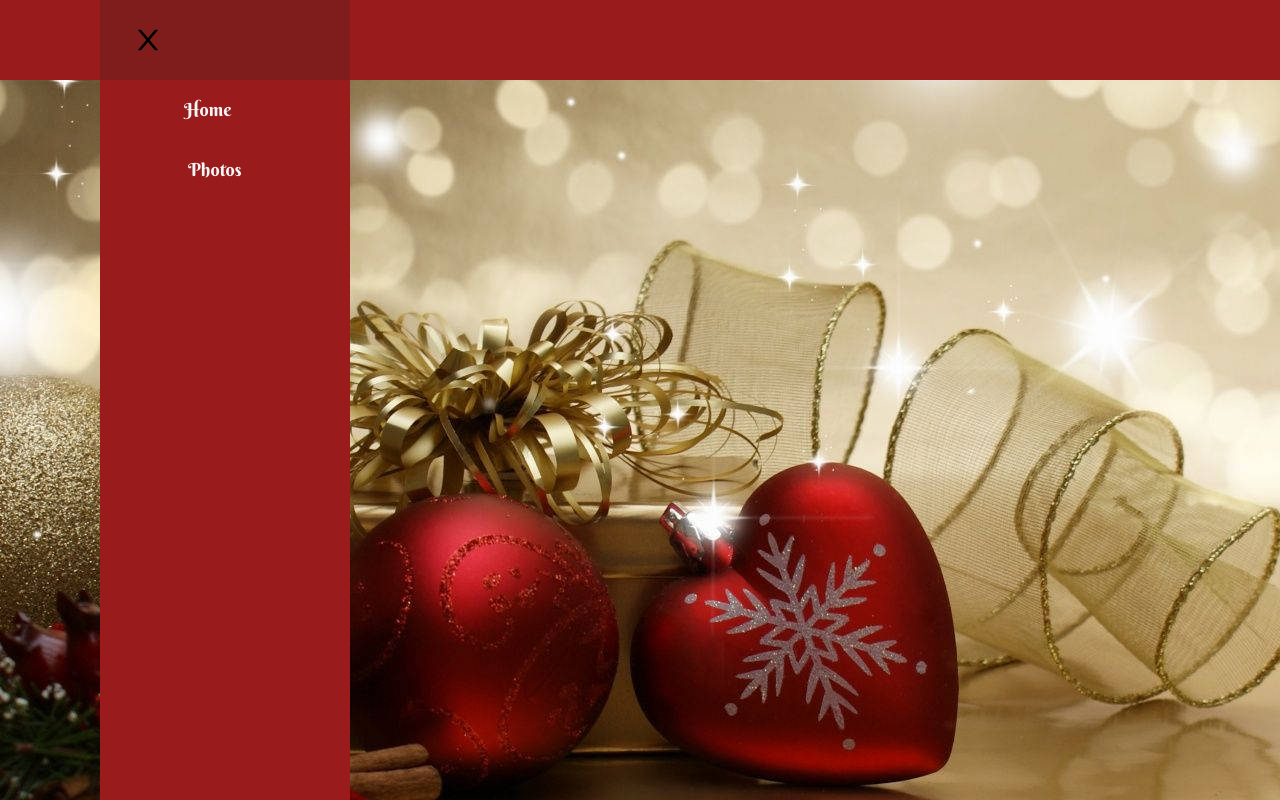
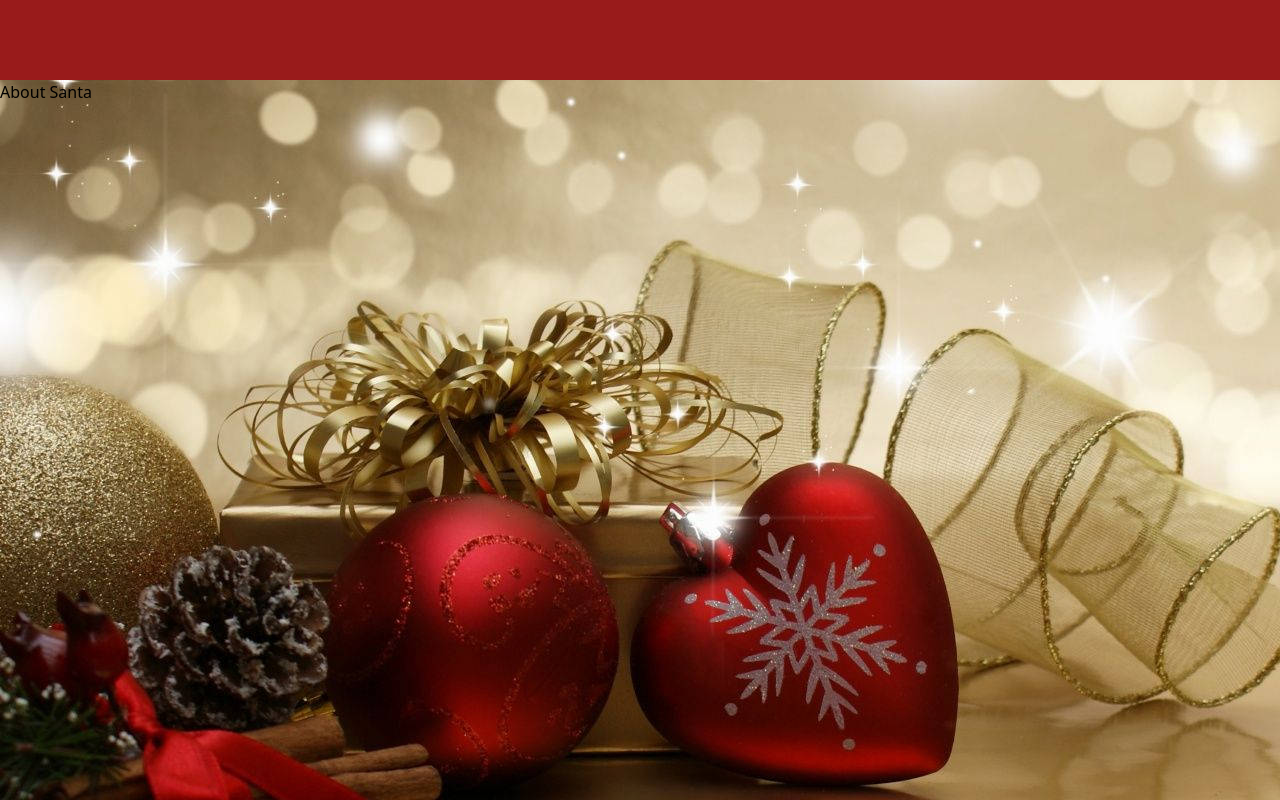
Before and after one commit to aliceDownTheRabbitHole7/Santa_app, a React (Vite) app: page / in a window 1280 px wide. Built offline with nearby package versions, Linux system fonts and the light colour scheme; some icons are missing; a web font is replaced by a local one.

Commit message:
Finished the navbar

```diff
--- a/src/App.jsx
+++ b/src/App.jsx
@@ -1,5 +1,7 @@
 import React from 'react'
 import SideBar from './components/SideBar/SideBar'
+import About from './pages/About'
+import Photos from './pages/Photos'
 import { BrowserRouter, Routes, Route } from 'react-router-dom'
 
 function App() {
@@ -8,7 +10,8 @@ function App() {
       <BrowserRouter>
         <SideBar />
         <Routes>
-          <Route path='/' />
+          <Route path='/' exact element={(<About />)} />
+          <Route path='/photos' element={(<Photos />)} />
         </Routes>
       </BrowserRouter>
     </div>
--- a/src/components/SideBar/SideBar.css
+++ b/src/components/SideBar/SideBar.css
@@ -28,7 +28,7 @@
     justify-content: center;
     position: fixed;
     top: 0;
-    /* left: -100%; */
+    left: -100%;
     transition: 850ms;
 }
 
@@ -39,7 +39,6 @@
 
 .nav-text {
     font-family: 'Berkshire Swash', serif;
-    font-size: xx-large;
     display: flex;
     justify-content: start;
     align-items: center;
@@ -60,9 +59,9 @@
     border-radius: 4px;
 }
 
-.nav-text a:hover {
+/* .nav-text a:hover {
     background-color: var(--tw-green-6);
-}
+} */
 
 .nav-menu-items {
     width: 100%;
--- a/src/components/SideBar/SideBar.jsx
+++ b/src/components/SideBar/SideBar.jsx
@@ -3,7 +3,8 @@ import * as AiIcons from "react-icons/ai";
 import * as FaIcons from "react-icons/fa6";
 import { Link } from "react-router-dom";
 import { SideBarData } from "./SideBarData";
-import './SideBar.css'
+import "./SideBar.css";
+import { IconContext } from "react-icons";
 
 function SideBar({ children }) {
   const [sidebar, setSidebar] = useState(false);
@@ -11,13 +12,15 @@ function SideBar({ children }) {
   const showSidebar = () => setSidebar(!sidebar);
 
   return (
+    <>
+      <IconContext.Provider value={{color: '#fff'}}>
         <div className="navbar">
           <Link to="#" className="menu-bars">
             <FaIcons.FaBars onClick={showSidebar} className="h-6 w-6 mr-5" />
           </Link>
           <div>
             <nav className={sidebar ? "nav-menu active" : "nav-menu"}>
-          <ul className="nav-menu-items">
+              <ul className="nav-menu-items" onClick={showSidebar}>
                 <li className="navbar-toggle">
                   <Link to="#" className="menu-bars">
                     <AiIcons.AiOutlineClose />
@@ -26,7 +29,7 @@ function SideBar({ children }) {
                 {SideBarData.map((item, index) => {
                   return (
                     <li key={index} className={item.class}>
-                  <Link to={item.path}>
+                      <Link to={item.path} className="nav-link">
                         {item.icon}
                         <span className="ml-3">{item.title}</span>
                       </Link>
@@ -37,6 +40,8 @@ function SideBar({ children }) {
             </nav>
           </div>
         </div>
+      </IconContext.Provider>
+    </>
   );
 }
 
--- a/src/index.css
+++ b/src/index.css
@@ -3,17 +3,27 @@
 @tailwind utilities;
 @import url('https://fonts.googleapis.com/css2?family=Berkshire+Swash&family=Updock&display=swap');
 
-/* @layer components {
-    .sidebar-icon {
-        @apply relative flex items-center justify-center
-        h-12 w-12 mt-2 mb-2 mx-auto shadow-lg
-        bg-green-900 text-white hover:bg-green-600
-        rounded-3xl hover:rounded-xl
-        transition-all duration-300 ease-linear;
+@layer components {
+    .nav-link {
+        @apply bg-red-600 hover:bg-red-500 rounded-3xl hover:rounded-xl transition-all duration-300 ease-linear shadow-lg;
     }
-} */
+}
 
 html {
     background-image: url('./assets/bg_decoration.jpg');
     background-size: auto;
 }
+
+* {
+    box-sizing: border-box;
+    margin: 0;
+    padding: 0;
+}
+
+/* .about, .photos {
+    display: flex;
+    height: 90vh;
+    align-items: center;
+    justify-content: center;
+    font-size: 3rem;
+} */
--- a/src/pages/About.jsx
+++ b/src/pages/About.jsx
@@ -2,7 +2,7 @@ import React from 'react'
 
 function About() {
   return (
-    <div>
+    <div className='about'>
         <h1>About Santa</h1>
     </div>
   )
--- a/src/pages/Photos.jsx
+++ b/src/pages/Photos.jsx
@@ -2,7 +2,7 @@ import React from 'react'
 
 function Photos() {
   return (
-    <div>
+    <div className='photos'>
         <h1>Photos</h1>
     </div>
   )
```
Lines whose indentation alone changed are shown as unchanged.
